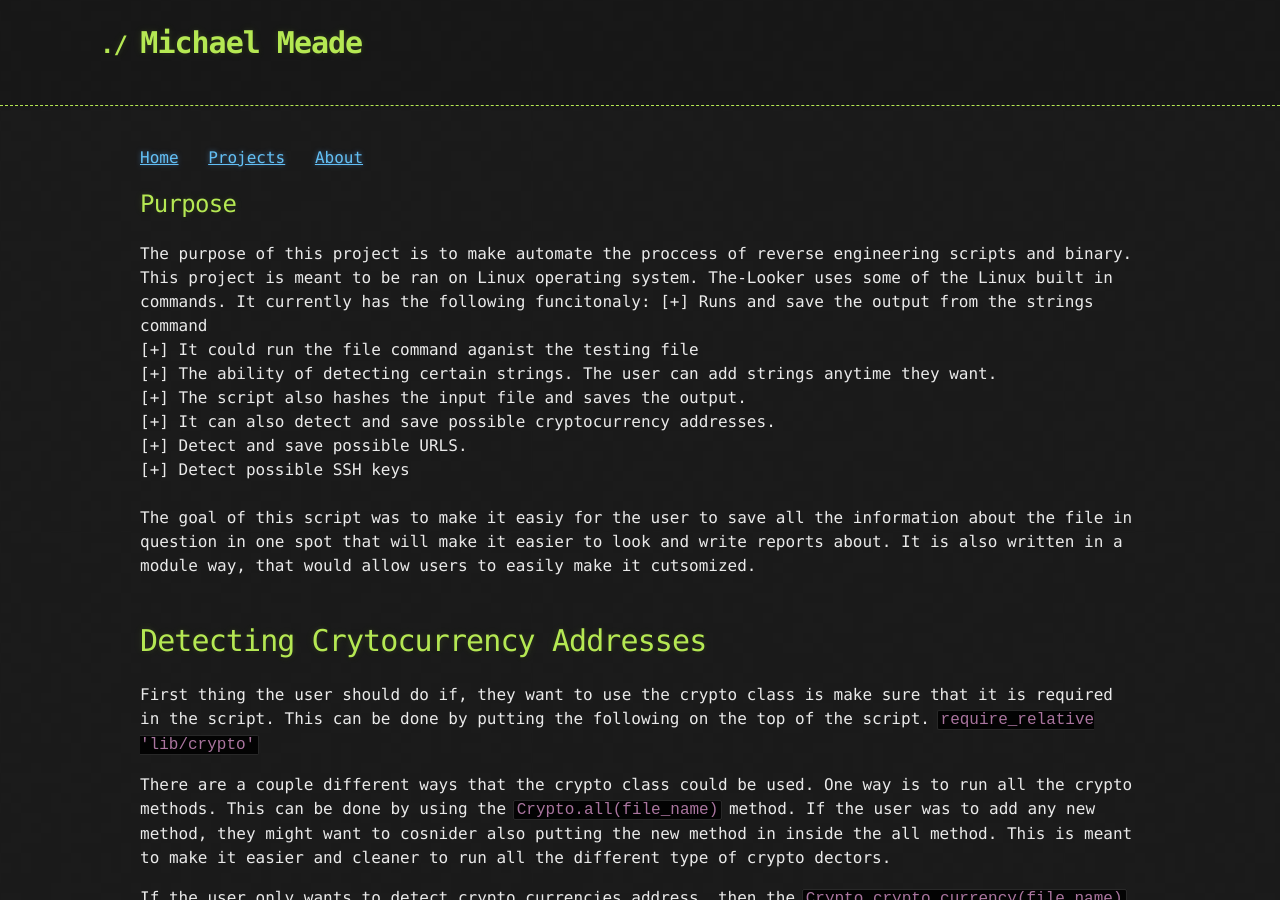
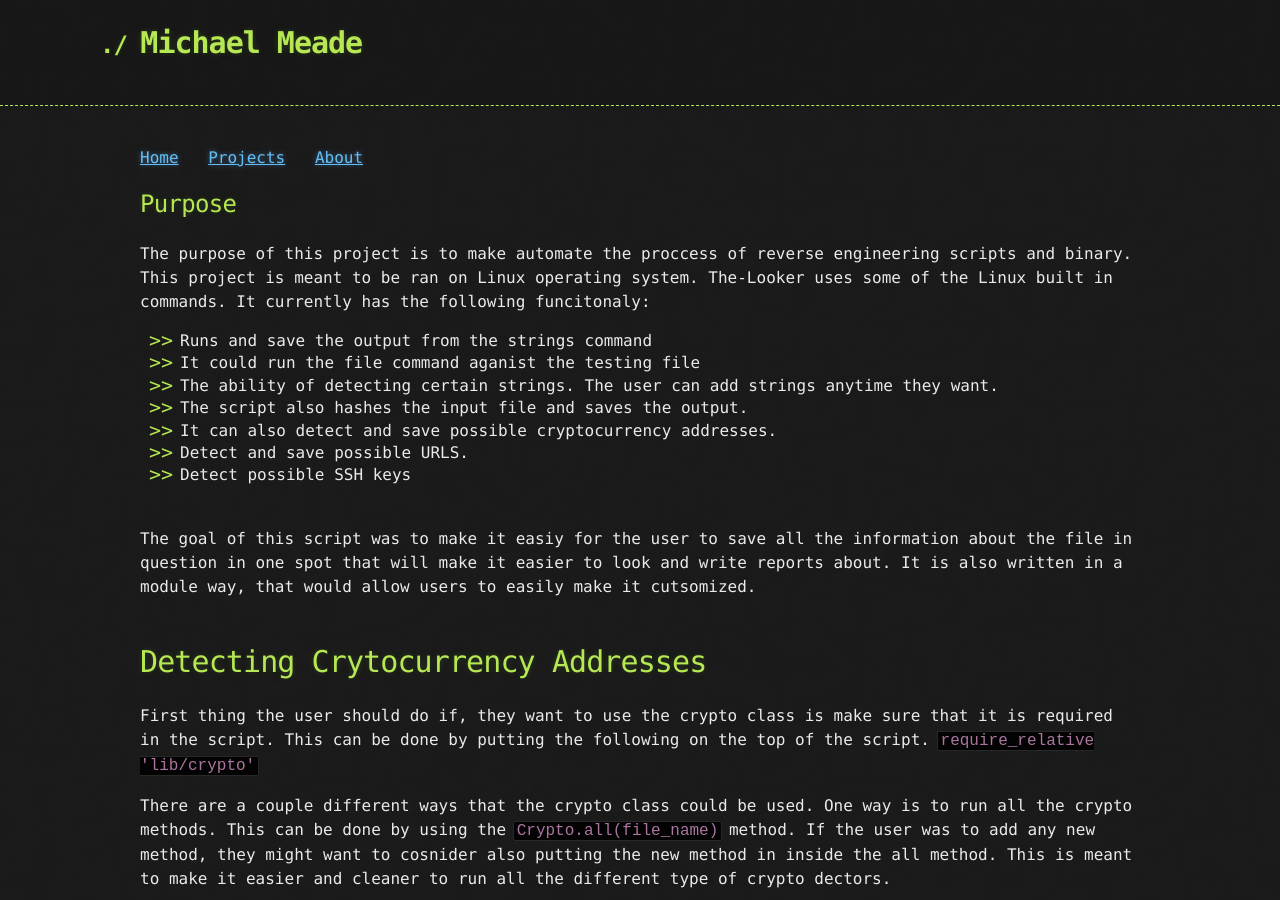
Before and after one commit to Michael-Meade/MinerFind, a Jekyll site: the page built from Projects/The-Looker.md, in a window 1280 px wide and 900 px high. Built offline with Jekyll 4.4.1, drawn with Linux system fonts in a browser that asks for light colours; our own code applies the rules of GitHub Pages for plain Markdown files; the repository's description, which GitHub fills in, is left out.

Commit message:
Update The-Looker.md

```diff
--- a/Projects/The-Looker.md
+++ b/Projects/The-Looker.md
@@ -1,14 +1,17 @@
 ## Purpose
 The purpose of this project is to make automate the proccess of reverse engineering scripts and binary.
 This project is meant to be ran on Linux operating system. The-Looker uses some of the Linux built in commands.
-It currently has the following funcitonaly:
-  [+] Runs and save the output from the strings command<br>
-  [+] It could run the file command aganist the testing file<br>
-  [+] The ability of detecting certain strings. The user can add strings anytime they want.<br>
-  [+] The script also hashes the input file and saves the output.<br>
-  [+] It can also detect and save possible cryptocurrency addresses.<br>
-  [+] Detect and save possible URLS.<br>
-  [+] Detect possible SSH keys<br>
+It currently has the following funcitonaly:<br>
+
+<ul>
+  <li>Runs and save the output from the strings command<br></li>
+  <li>It could run the file command aganist the testing file<br></li>
+  <li>The ability of detecting certain strings. The user can add strings anytime they want.<br></li>
+  <li>The script also hashes the input file and saves the output.<br></li>
+  <li>It can also detect and save possible cryptocurrency addresses.<br></li>
+  <li>Detect and save possible URLS.<br></li>
+  <li>Detect possible SSH keys<br></li>
+ </ul>
   <br>
   The goal of this script was to make it easiy for the user to save all the information about the file in question in one spot that will make it
   easier to look and write reports about. It is also written in a module way,  that would allow users to easily make it cutsomized.
```
